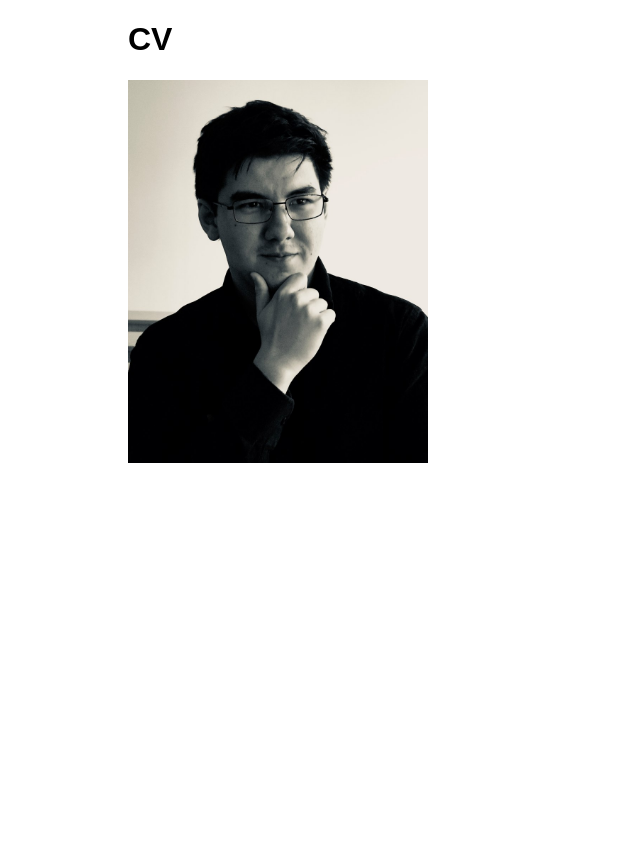
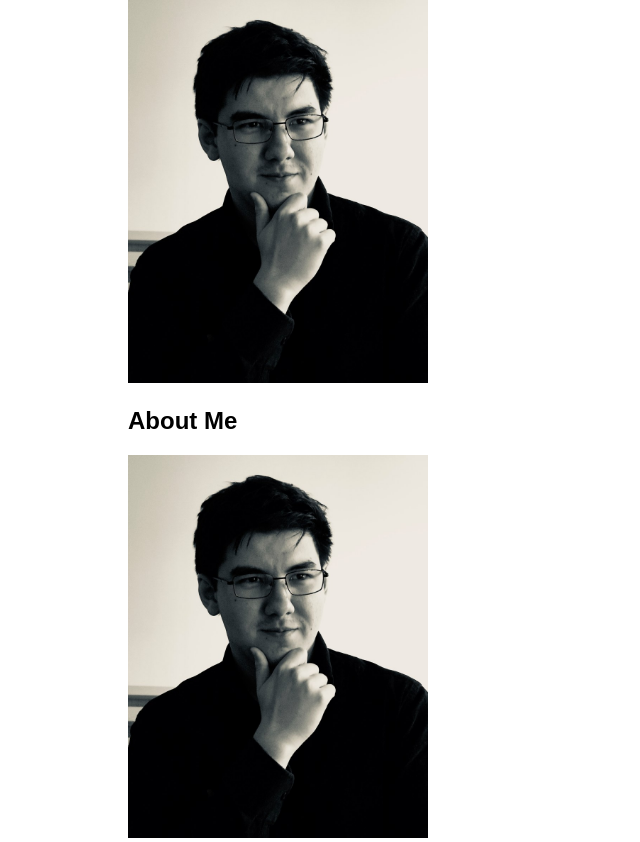
Before and after one commit to lolmaster277/rsschool-cv, a plain HTML site: page index.html in a window 1280 px wide. Shown: the whole page, without its empty margins (0-640 px from the left). Before the commit the page ends 800 px from the top, so only its background shows below. Drawn offline with Linux system fonts and the light colour scheme.

Commit message:
feat: about section

```diff
--- a/index.html
+++ b/index.html
@@ -5,7 +5,14 @@
     <link rel="stylesheet" href="style.css">
   </head>
   <body>
-    <h1>CV</h1>
-    <img src="xELj6O-HAR4.jpg" width="300">
+    <section class="about">
+      <div class="col-2">
+        <img src="xELj6O-HAR4.jpg" width="300">
+      </div>
+      <div class="col-2">
+        <h2>About Me</h2>
+        <img src="xELj6O-HAR4.jpg" width="300">
+      </div>
+    </section>
   </body>
 </html>
```
